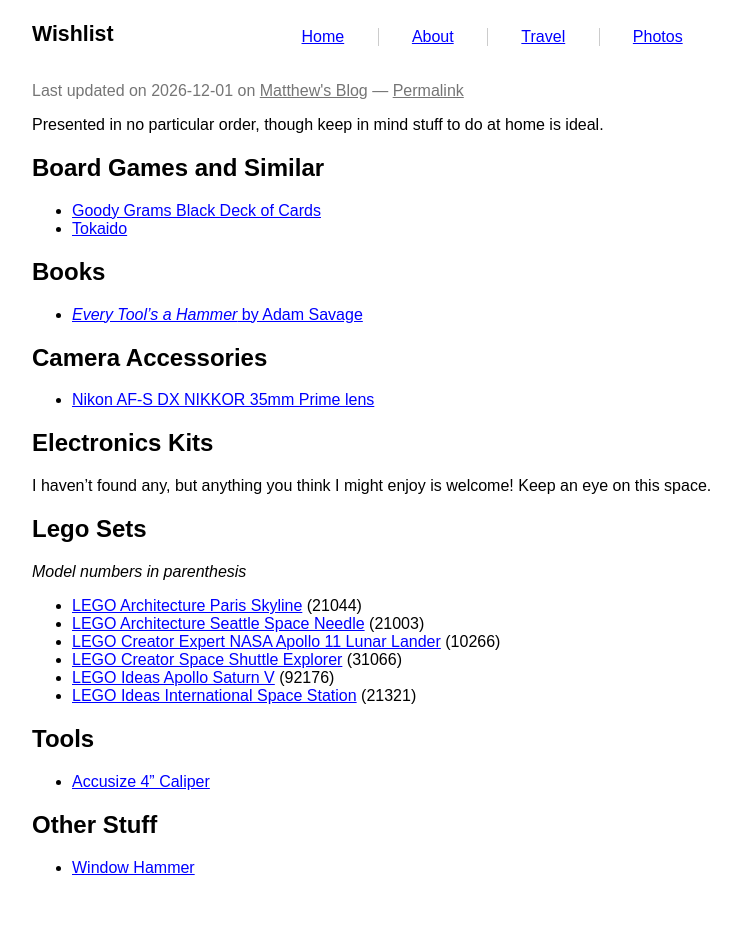
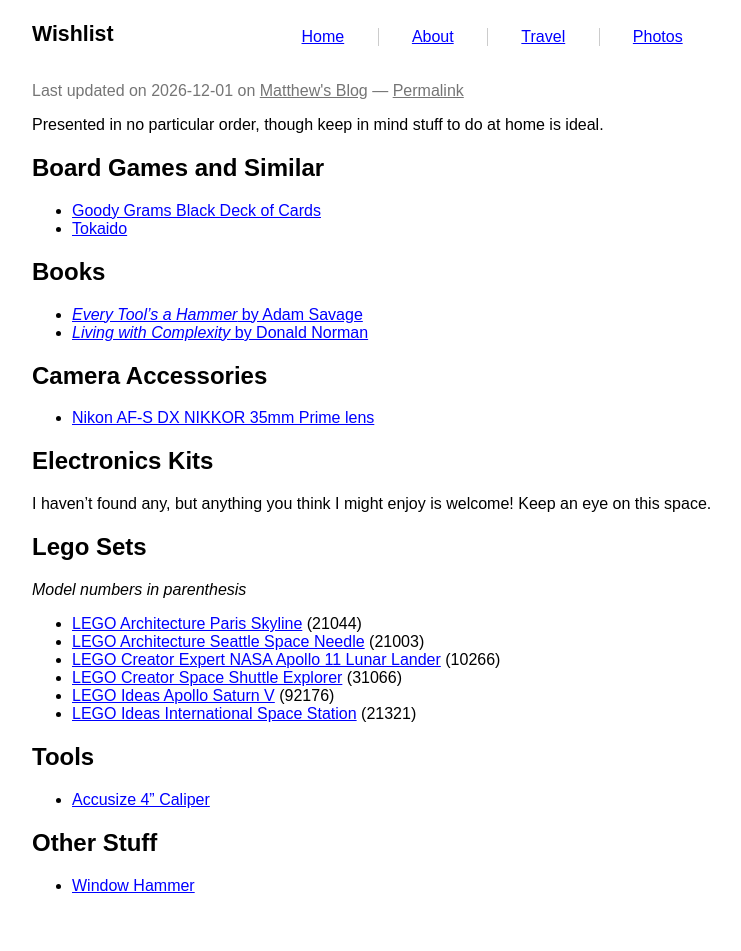
Before and after one commit to prplecake/jrgnsn.net, a Jekyll site: the page built from wishlist.md, in a window 1280 px wide. Shown: the whole page, without its empty margins (258-999 px from the left). Built offline with Jekyll 4.4.1, drawn with Linux system fonts in a browser that asks for light colours.

Commit message:
Update wishlist

```diff
--- a/wishlist.md
+++ b/wishlist.md
@@ -14,6 +14,7 @@
 
 ## Books
 * [*Every Tool's a Hammer* by Adam Savage](https://www.amazon.com/Every-Tools-Hammer-Life-What/dp/1982113472)
+* [*Living with Complexity* by Donald Norman](https://mitpress.mit.edu/books/living-complexity)
 
 ## Camera Accessories
 * [Nikon AF-S DX NIKKOR 35mm Prime lens](https://www.amazon.com/dp/B001S2PPT0)
```
